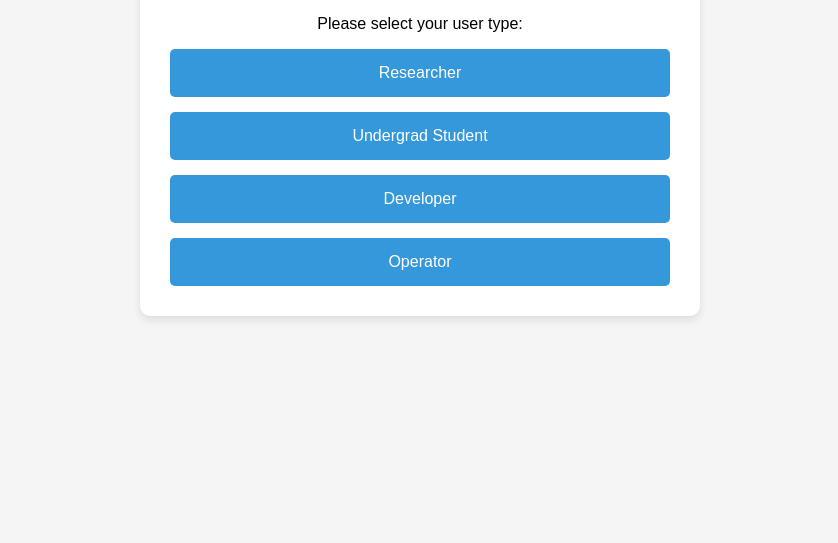
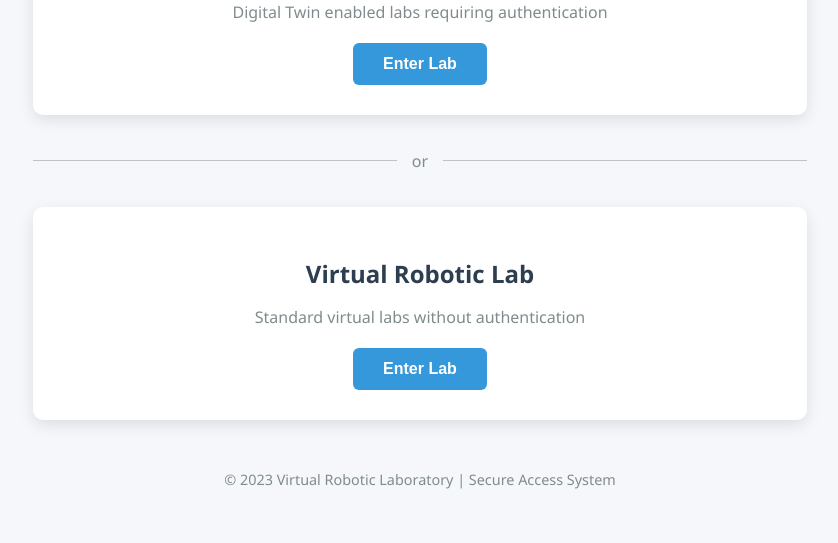
Before and after one commit to nerveen97ehab/VRL_WEBPAGE, a plain HTML site: page index.html in a window 1280 px wide. Shown: the part 312-855 px from the top of the page, without its empty margins (220-1058 px from the left). Before the commit the page ends 800 px from the top, so only its background shows below. Drawn offline with Linux system fonts and the light colour scheme.

Commit message:
index.html

```diff
--- a/index.html
+++ b/index.html
@@ -6,73 +6,141 @@
     <title>Virtual Robotic Laboratory</title>
     <style>
         body {
-            font-family: Arial, sans-serif;
-            background-color: #f5f5f5;
+            font-family: 'Segoe UI', Tahoma, Geneva, Verdana, sans-serif;
+            background-color: #f5f7fa;
+            margin: 0;
+            padding: 0;
             display: flex;
             justify-content: center;
             align-items: center;
-            height: 100vh;
-            margin: 0;
+            min-height: 100vh;
         }
 
         .container {
-            background-color: white;
-            border-radius: 10px;
-            box-shadow: 0 4px 8px rgba(0, 0, 0, 0.1);
-            padding: 30px;
-            width: 80%;
-            max-width: 500px;
             text-align: center;
+            max-width: 800px;
+            padding: 40px;
         }
 
         h1 {
             color: #2c3e50;
             margin-bottom: 30px;
+            font-size: 2.5rem;
         }
 
-        .role-options {
+        .lab-options {
             display: flex;
             flex-direction: column;
-            gap: 15px;
+            gap: 25px;
+            margin-top: 40px;
         }
 
-        .role-btn {
+        .lab-card {
+            background-color: white;
+            border-radius: 10px;
+            padding: 30px;
+            box-shadow: 0 5px 15px rgba(0,0,0,0.1);
+            transition: transform 0.3s, box-shadow 0.3s;
+        }
+
+        .lab-card:hover {
+            transform: translateY(-5px);
+            box-shadow: 0 8px 20px rgba(0,0,0,0.15);
+        }
+
+        .lab-card h2 {
+            color: #2c3e50;
+            margin-bottom: 10px;
+        }
+
+        .lab-card p {
+            color: #7f8c8d;
+            margin-bottom: 20px;
+        }
+
+        .lab-btn {
             background-color: #3498db;
             color: white;
             border: none;
-            padding: 15px;
-            border-radius: 5px;
-            font-size: 16px;
+            padding: 12px 30px;
+            border-radius: 6px;
+            font-size: 1rem;
+            font-weight: 600;
             cursor: pointer;
             transition: background-color 0.3s;
         }
 
-        .role-btn:hover {
+        .lab-btn:hover {
             background-color: #2980b9;
+        }
+
+        .divider {
+            display: flex;
+            align-items: center;
+            color: #7f8c8d;
+            margin: 10px 0;
+        }
+
+        .divider::before, .divider::after {
+            content: "";
+            flex: 1;
+            border-bottom: 1px solid #bdc3c7;
+        }
+
+        .divider span {
+            padding: 0 15px;
+        }
+
+        footer {
+            margin-top: 50px;
+            color: #7f8c8d;
+            font-size: 0.9rem;
         }
     </style>
 </head>
 <body>
     <div class="container">
-        <h1>Welcome to Virtual Robotic Laboratory</h1>
-        <p>Please select your user type:</p>
+        <header>
+            <h1>Welcome to Virtual Robotic Laboratory</h1>
+            <p>Please select your access option:</p>
+        </header>
 
-        <div class="role-options">
-            <button class="role-btn" onclick="selectRole('Researcher')">Researcher</button>
-            <button class="role-btn" onclick="selectRole('Undergrad Student')">Undergrad Student</button>
-            <button class="role-btn" onclick="selectRole('Developer')">Developer</button>
-            <button class="role-btn" onclick="selectRole('Operator')">Operator</button>
-        </div>
+        <main class="lab-options">
+            <div class="lab-card dt-lab">
+                <h2>Virtual Robotic Lab with DT</h2>
+                <p>Digital Twin enabled labs requiring authentication</p>
+                <button class="lab-btn" id="dtLabBtn">Enter Lab</button>
+            </div>
+
+            <div class="divider">
+                <span>or</span>
+            </div>
+
+            <div class="lab-card standard-lab">
+                <h2>Virtual Robotic Lab</h2>
+                <p>Standard virtual labs without authentication</p>
+                <button class="lab-btn" onclick="location.href='standard-lab.html'">Enter Lab</button>
+            </div>
+        </main>
+
+        <footer>
+            <p>© 2023 Virtual Robotic Laboratory | Secure Access System</p>
+        </footer>
     </div>
 
     <script>
-        function selectRole(role) {
-            // Store the selected role in session storage
-            sessionStorage.setItem('selectedRole', role);
+        document.getElementById('dtLabBtn').addEventListener('click', function() {
+            // Prompt user to select a role
+            const role = prompt("Please select your role:\n1. Researcher\n2. Undergrad Student\n3. Developer\n4. Operator", "Researcher");
 
-            // Redirect to authentication page
-            window.location.href = 'authentication.html';
-        }
+            if (role) {
+                // Store the selected role
+                sessionStorage.setItem('selectedRole', role);
+
+                // Redirect to authentication page
+                window.location.href = 'auth.html';
+            }
+        });
     </script>
 </body>
 </html>
```
